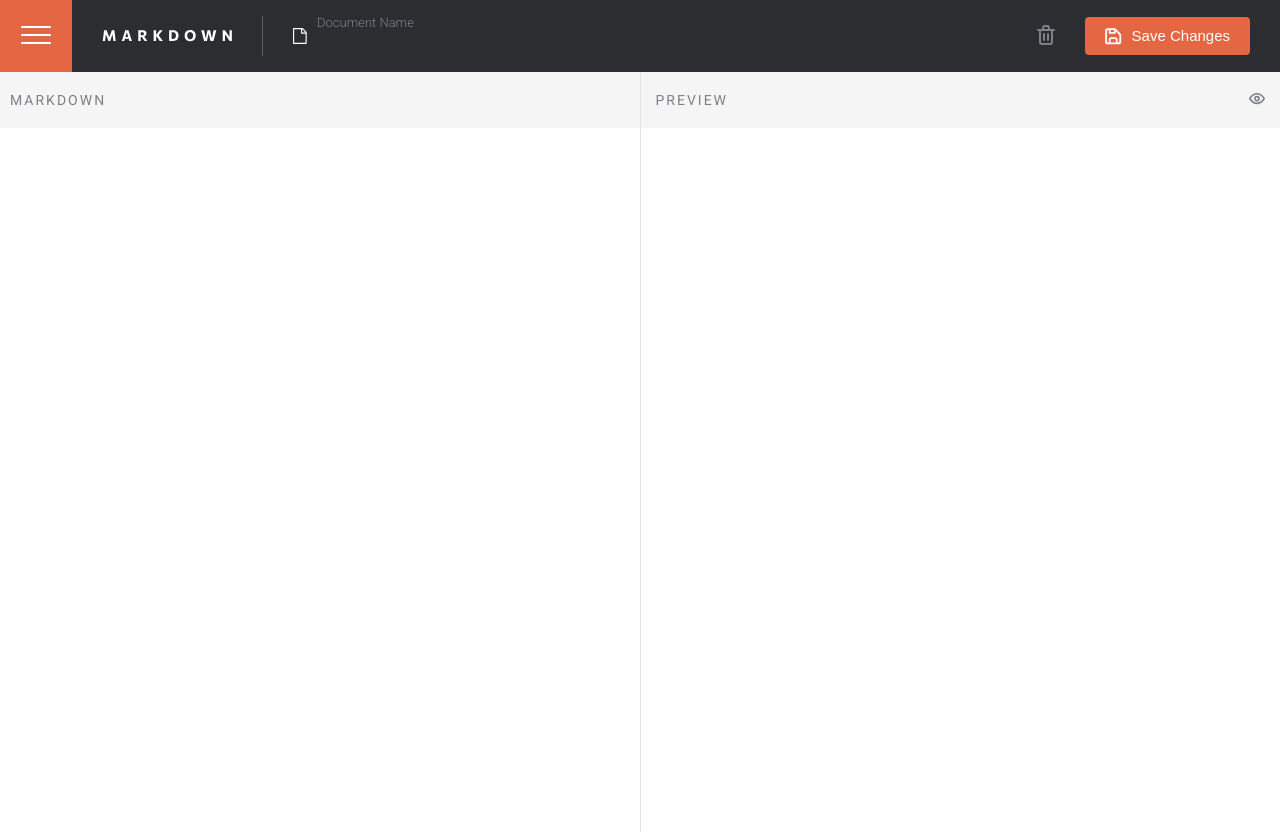
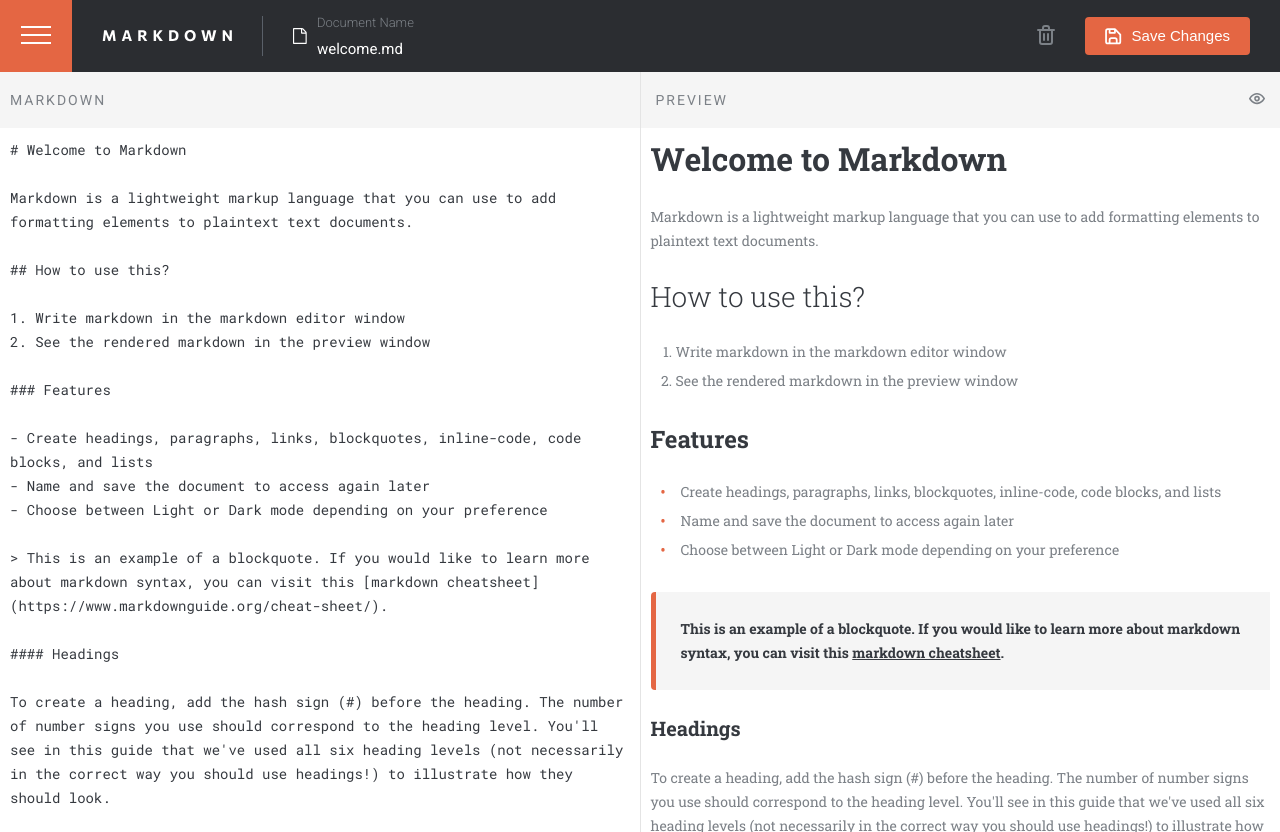
Before and after one commit to caner404/in-browser-markdown-editor, a Vue app: page / in a window 1280 px wide. Built offline with nearby package versions, Linux system fonts and the light colour scheme; the HTML template or start-up script is replaced by a standard one.

Commit message:
add welcome.md when there was no other markdown file created yet

```diff
--- a/src/App.vue
+++ b/src/App.vue
@@ -91,7 +91,7 @@ export default {
         .getMarkdownList()
         .findIndex((markdown) => markdown.id === store.currentMarkdown.id);
       this.store.getMarkdownList().splice(removeIndex, 1);
-      if (this.store.getMarkdownList().length >= 0) {
+      if (this.store.getMarkdownList().length > 0) {
         this.store.setCurrentMarkdown(this.store.getMarkdownList()[0]);
       } else {
         this.store.setCurrentMarkdown({
--- a/src/store.js
+++ b/src/store.js
@@ -11,17 +11,25 @@ export const store = reactive({
   isDarkMode: false,
 
   init() {
-    if (window.localStorage.length >= 1) {
+    if (window.localStorage.length > 0) {
       for (let i = 0; i < window.localStorage.length; i++) {
         let key = window.localStorage.key(i);
         const localStorageItem = JSON.parse(window.localStorage.getItem(key));
         this.markdownList.push(localStorageItem);
       }
-      this.currentMarkdown = this.markdownList[0];
+    } else {
+      //create welcome.md on first use
+      const welcomeMarkdown = {
+        id: new Date().toISOString(),
+        markdownTitle: "welcome.md",
+        markdownDate: this.getDateFormat(),
+        markdownContent: this.dontIndent(),
+      };
+      this.markdownList.push(welcomeMarkdown);
     }
+    this.currentMarkdown = this.markdownList[0];
   },
   showDarkMode() {
-    console.log(`Here is showDarkMode Value: ${this.isDarkMode}`);
     return this.isDarkMode;
   },
   getCurrentMarkdown() {
@@ -57,7 +65,45 @@ export const store = reactive({
   },
   toggleDarkMode() {
     this.isDarkMode = !this.isDarkMode;
-    console.log(`I got clicked: toggleValue is ${this.isDarkMode}`);
+  },
+  dontIndent() {
+    let markdownContentString = `# Welcome to Markdown
+
+    Markdown is a lightweight markup language that you can use to add formatting elements to plaintext text documents.
+
+    ## How to use this?
+
+    1. Write markdown in the markdown editor window
+    2. See the rendered markdown in the preview window
+
+    ### Features
+
+    - Create headings, paragraphs, links, blockquotes, inline-code, code blocks, and lists
+    - Name and save the document to access again later
+    - Choose between Light or Dark mode depending on your preference
+
+    > This is an example of a blockquote. If you would like to learn more about markdown syntax, you can visit this [markdown cheatsheet](https://www.markdownguide.org/cheat-sheet/).
+
+    #### Headings
+
+    To create a heading, add the hash sign (#) before the heading. The number of number signs you use should correspond to the heading level. You'll see in this guide that we've used all six heading levels (not necessarily in the correct way you should use headings!) to illustrate how they should look.
+
+    ##### Lists
+
+    You can see examples of ordered and unordered lists above.
+
+    ###### Code Blocks
+
+    This markdown editor allows for inline-code snippets, like this: \`<p>I'm inline</p>\`. It also allows for larger code blocks like this:
+
+    \`\`\`
+    <main>
+      <h1>This is a larger code block</h1>
+    </main>
+    \`\`\``;
+
+    return markdownContentString.replace(/(\n)[^\S\r\n]+/g, "$1");
+    //return markdownContentString;
   },
 });
 store.init();
```
Also changed, not shown: 1 other file (tests, documents, lock files or other folders).
